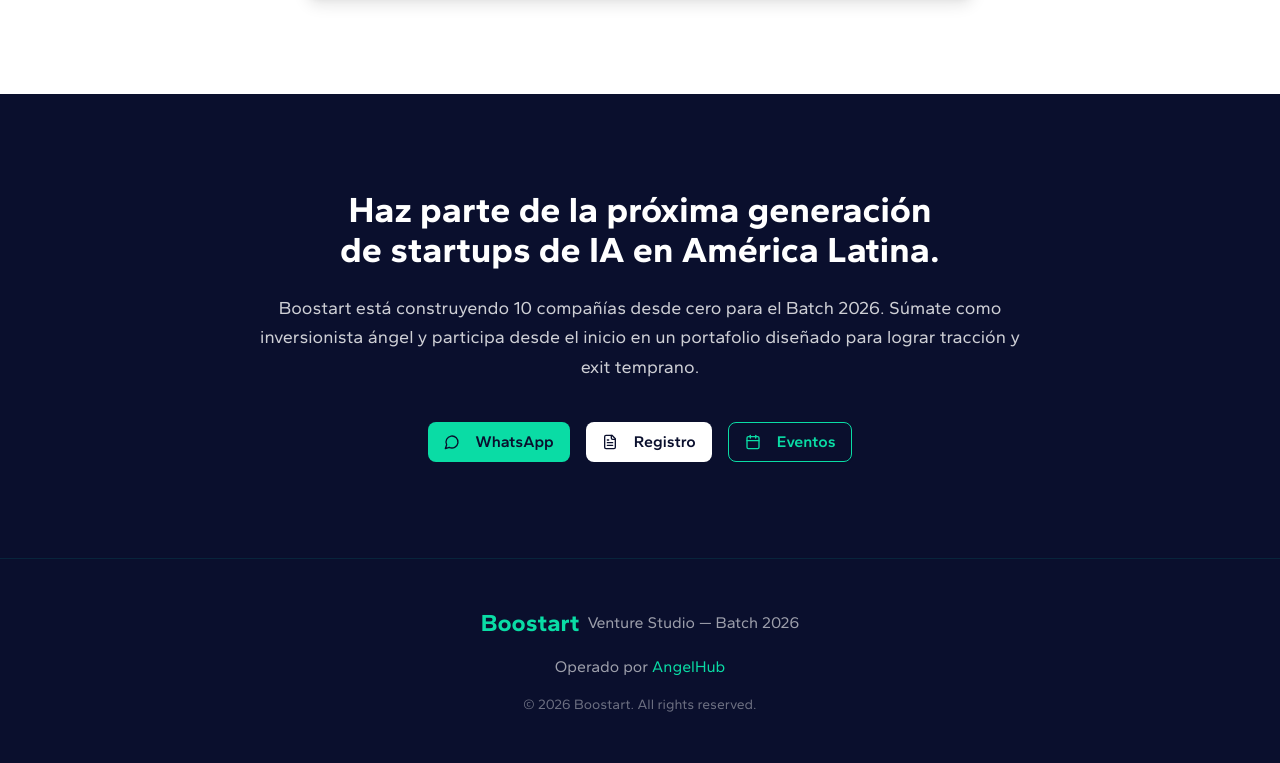
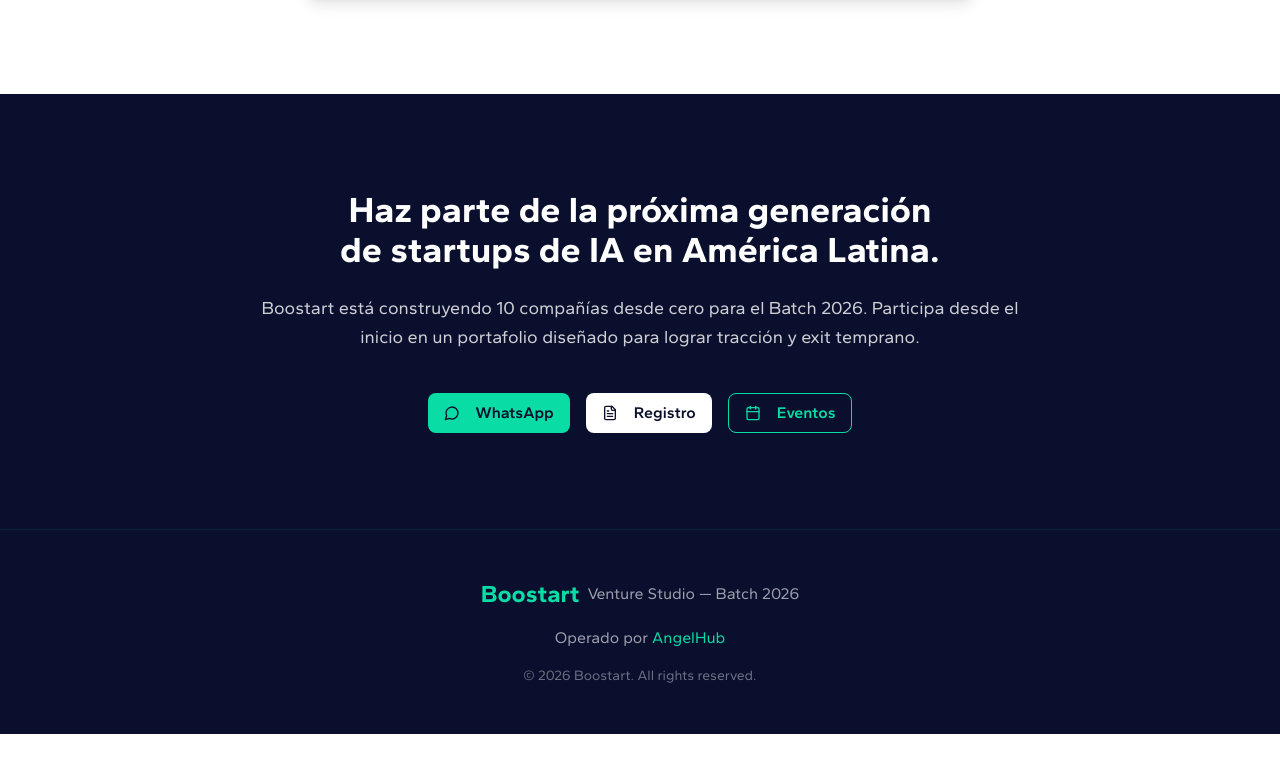
Before and after one commit to edwardneira-lab/v0-landing1, a Next.js app: page / in a window 1280 px wide. Shown: the part 5772-6535 px from the top of the page. After the commit the page ends 6506 px from the top, so only its background shows below. Built offline with nearby package versions, Linux system fonts and the light colour scheme.

Commit message:
feat: refine final CTA copy for clarity and conciseness

```diff
--- a/components/landing/final-cta.tsx
+++ b/components/landing/final-cta.tsx
@@ -11,9 +11,7 @@ export function FinalCTA() {
           Haz parte de la próxima generación de startups de IA en América Latina.
         </h2>
         <p className="text-white/80 text-lg leading-relaxed mb-10 max-w-3xl mx-auto">
-          Boostart está construyendo 10 compañías desde cero para el Batch 2026.
-          Súmate como inversionista ángel y participa desde el inicio en un portafolio
-          diseñado para lograr tracción y exit temprano.
+          {"Boostart está construyendo 10 compañías desde cero para el Batch 2026. Participa desde el inicio en un portafolio diseñado para lograr tracción y exit temprano."}
         </p>
 
         <div className="flex flex-col sm:flex-row gap-4 justify-center">
```
